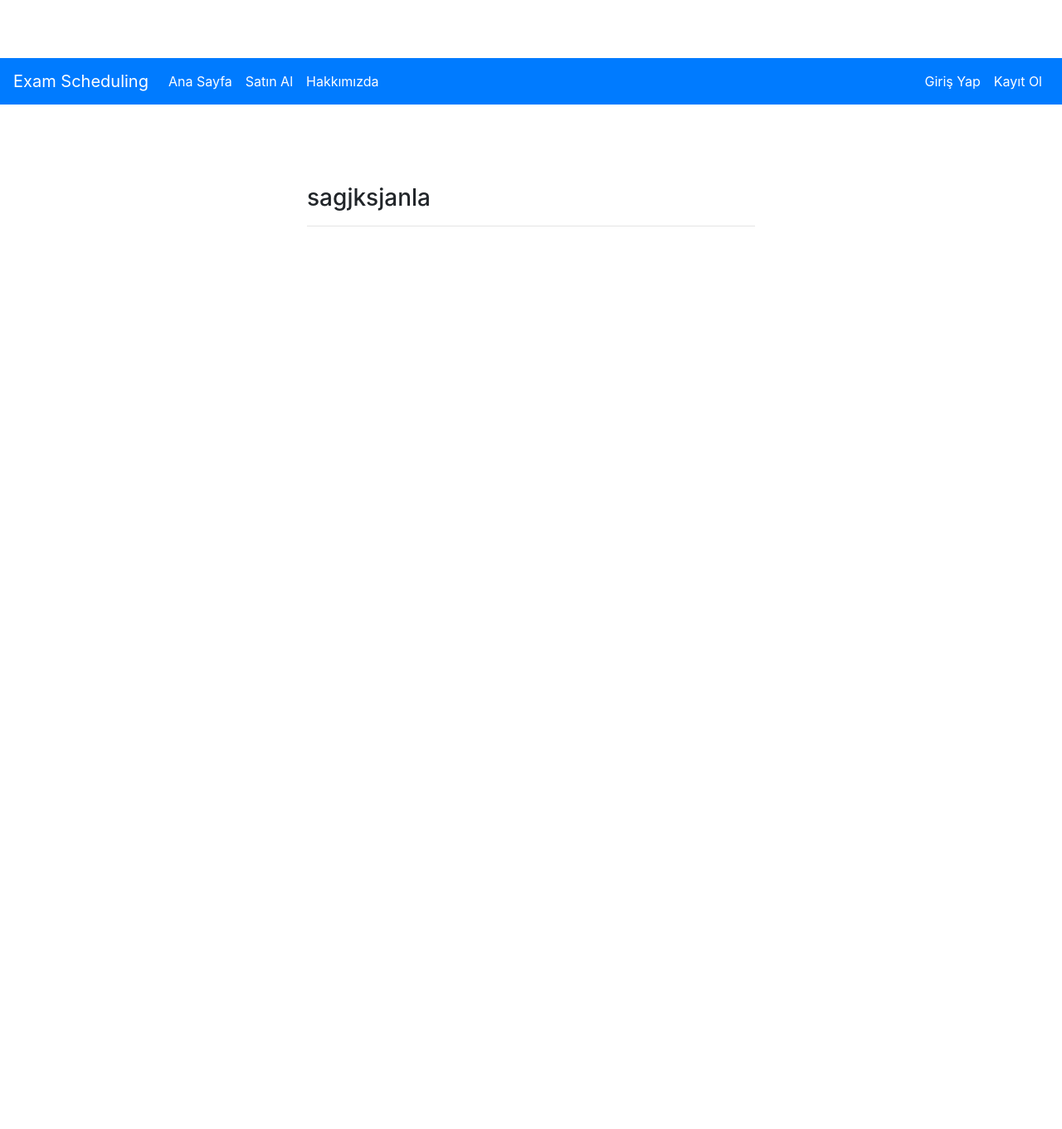
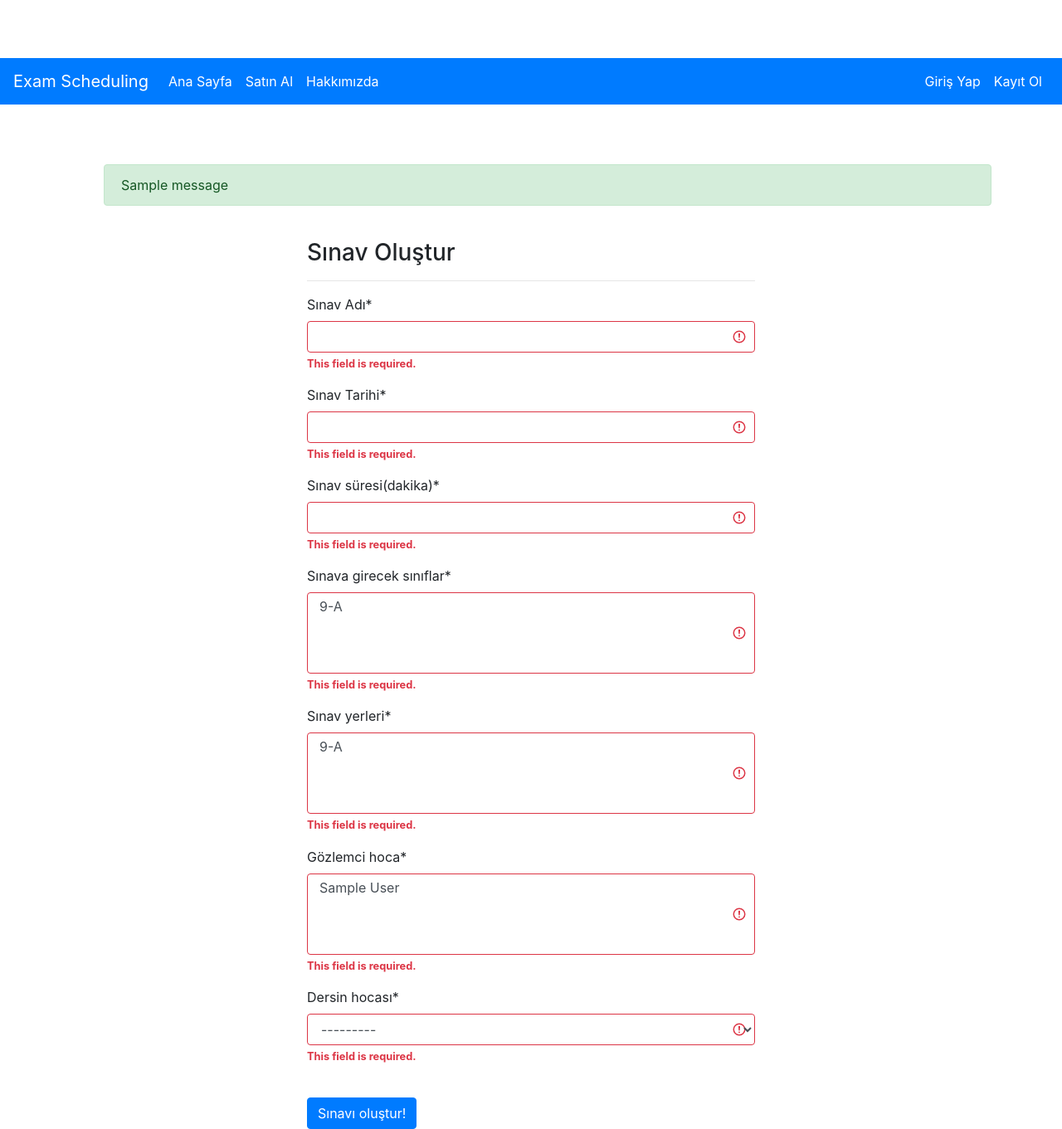
Before and after one commit to ahmetfarukyilmaz/Exam-Scheduling-System, a Django app: page /teacher/create-exam/ in a window 1280 px wide. Shown: the whole page at 83% size. Before the commit the page ends 273 px from the top, so only its background shows below. Run offline with Django 3.2, Linux system fonts and the light colour scheme; tables that the repository leaves empty hold one stand-in row (values such as "Sample post"); one stand-in notice (Sample message) is shown; some libraries are stand-ins or nearby versions.

Commit message:
Change Exam form class

```diff
--- a/exam/forms.py
+++ b/exam/forms.py
@@ -1,4 +1,4 @@
-from exam.models import School,degree_choices,branch_choices, Exam
+from exam.models import Teacher, School, SchoolClass, degree_choices,branch_choices, Exam
 from django import forms
 from django.forms import ModelForm
 from django.core.exceptions import ValidationError
@@ -51,15 +51,33 @@ class UploadStudentForm(forms.Form):
 
 
 class ExamForm(forms.Form):
-    name = forms.CharField(max_length=50, label="Kullanıcı Adı")
-    #password = forms.CharField(max_length=30, widget=forms.PasswordInput, label="Şifre")
+    name = forms.CharField(max_length=50, label = "Sınav Adı")
+    date = forms.DateTimeField(label = "Sınav Tarihi")
+    duration = forms.IntegerField(label = "Sınav süresi(dakika)")
+    classes = forms.ModelMultipleChoiceField(SchoolClass.objects.all(), label = "Sınava girecek sınıflar")
+    examLocation = forms.ModelMultipleChoiceField(SchoolClass.objects.all(), label = "Sınav yerleri")
+    observerTeacher = forms.ModelMultipleChoiceField(Teacher.objects.all(), label = "Gözlemci hoca")
+    ownerTeacher = forms.ModelChoiceField(Teacher.objects.all(), label = "Dersin hocası")
 
     def clean(self):
-        name = self.cleaned_data.get('name')
-        #branch = self.cleaned_data.get('branch')
-        values ={
-            "name" : name,
-            #"branch" : branch,
+        name = self.cleaned_data.get("name")
+        date = self.cleaned_data.get("date")
+        duration = self.cleaned_data.get("duration")
+        classes = self.cleaned_data.get("classes")
+        examLocation = self.cleaned_data.get("examLocation")
+        observerTeacher = self.cleaned_data.get("observerTeacher")
+        ownerTeacher = self.cleaned_data.get("ownerTeacher")
 
+
+        values = {
+            "name"  : name,
+            "date"  : date,
+            "duration"    : duration,
+            "classes" : classes,
+            "examLocation": examLocation ,
+            "observerTeacher": observerTeacher,
+            "ownerTeacher": ownerTeacher,
         }
+
+
         return values
--- a/exam/views.py
+++ b/exam/views.py
@@ -150,7 +150,12 @@ def teacher_viewExamDetails(request):
     return HttpResponse('Öğretmen sınav detayı görüntüleme')
 
 def teacher_createExam(request):
-    return render(request, 'createExam.html')
+    form = ExamForm(request.POST)
+    context = {
+        'form' : form
+    }
+
+    return render(request, "createExam.html", context)
 
 def checkout(request):
     return render(request, "checkout.html")
@@ -205,14 +210,3 @@ def schooladmin_uploadStudentList(request):
         "form" : form
     }
     return render(request, "upload.html", context)
-
-
-def createExam(request):
-    form = ExamForm(request.POST)
-    if form.is_valid():
-        username = form.cleaned_data.get('username')
-    context = {
-        "form": form
-    }
-
-    return render(request, "createExam.html", context)
--- a/templates/createExam.html
+++ b/templates/createExam.html
@@ -1,20 +1,36 @@
-{% extends 'layout.html' %} {% block title %} Upload {% endblock title %}
-{%block content %} {% load crispy_forms_tags %} {% load static%}
+{% extends 'layout.html' %}
 
-<head>
-  <link rel="stylesheet" href="{% static 'css/style.css'%}" />
-</head>
+{% block title %}
+    Sınav Oluşturma
+{% endblock title %}
+
+{% block content %}
+{% load crispy_forms_tags %}
+{% if messages %}
+<ul class="messages">
+    {% for message in messages %}
+    <div {% if message.tags %} class="alert alert-{{ message.tags }}"{% endif %}>
+        {% if message.level == DEFAULT_MESSAGE_LEVELS.ERROR %}Important: {% endif %}
+        {{ message }}
+    </div>
+    {% endfor %}
+</ul>
+{% endif %}
 
 <div class="row">
-  <div class="col-md-6 offset-md-3">
-    <br />
-    <h3>sagjksjanla</h3>
-    <hr />
-    <form method="post" enctype="multipart/form-data">
-      {% csrf_token %} {{form|crispy}}
+    <div class="col-md-6 offset-md-3">
+        <br>
+        <h3>Sınav Oluştur</h3>
+        <hr>
+        <form method="post">
+            {% csrf_token %}
+            {{form|crispy}}
 
-    </form>
-    <div></div>
-    {% endblock content %}
-  </div>
+            <br>
+            <button type="submit" class="btn btn-primary">Sınavı oluştur!</button>
+
+        </form>
+    </div>
 </div>
+
+{% endblock content %}
```
